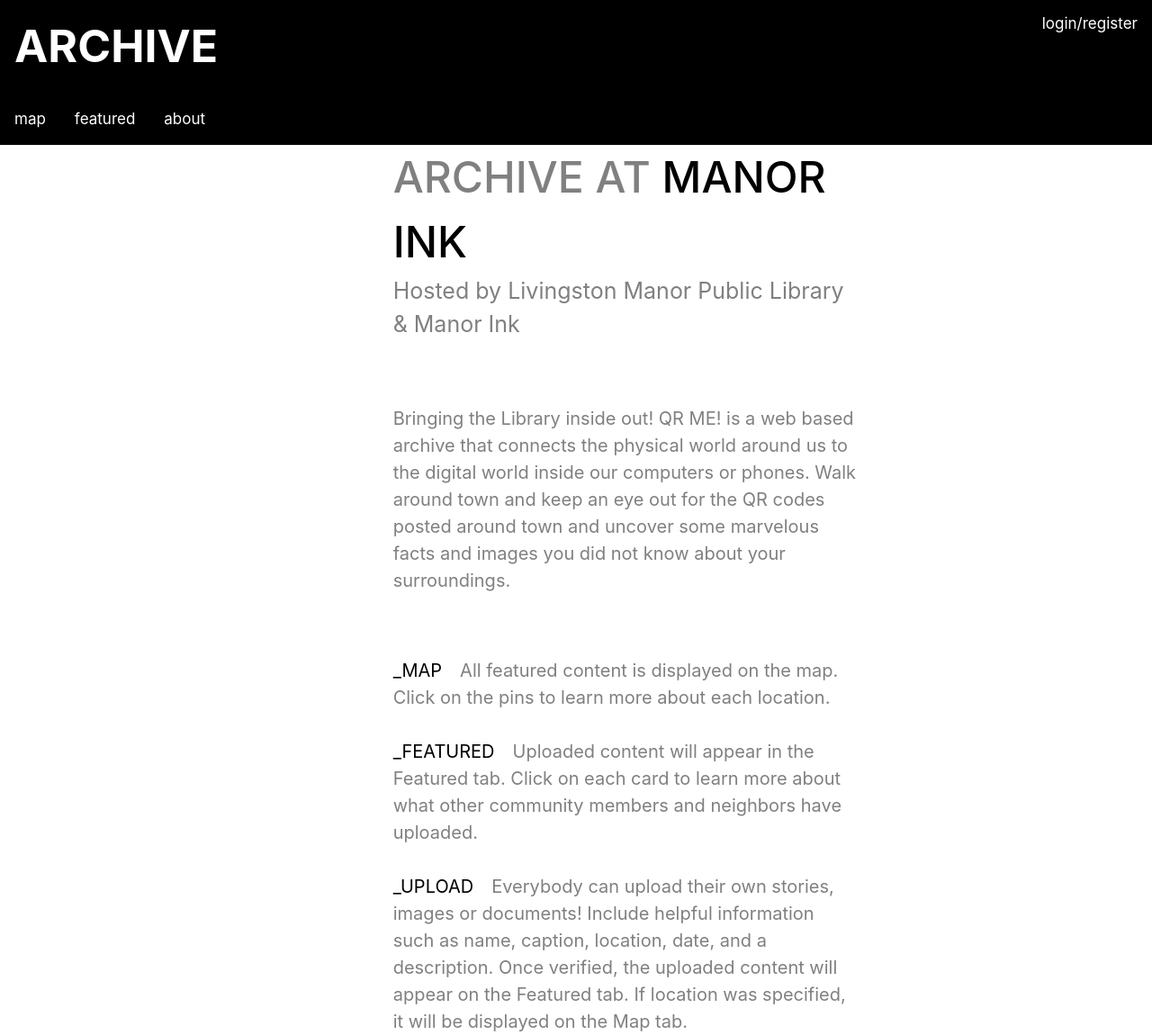
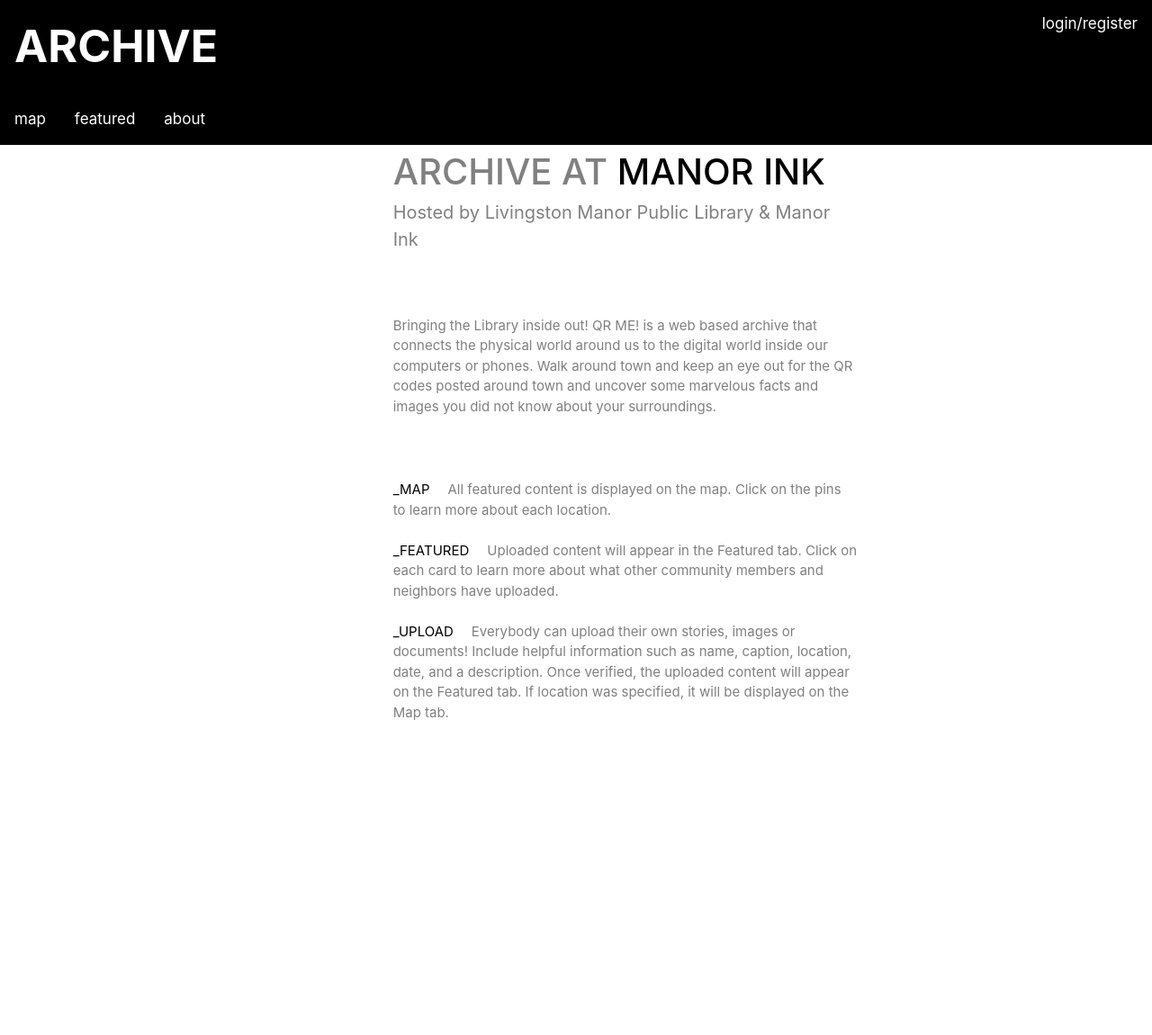
Before and after one commit to pelincetin/Palimpsest, a Flask app: page /about in a window 1280 px wide. Shown: the whole page at 90% size. After the commit the page ends 800 px from the top, so only its background shows below. Run offline with Flask 2, Linux system fonts and the light colour scheme; some libraries are stand-ins or nearby versions.

Commit message:
changed font size for about

```diff
--- a/templates/about.html
+++ b/templates/about.html
@@ -11,17 +11,17 @@
 		<style>
 			.littlegrey{
 				color: grey;
-				font-size: 25px;
+				font-size: 20px;
 			}
 			.big
 			{
 				color: grey;
-				font-size: 48px;
+				font-size: 40px;
 				font-weight: 500;
 			}
 			.tinygrey{
 				color: grey;
-				font-size:20px;
+				font-size:15px;
 			}
 
 		</style>
```
